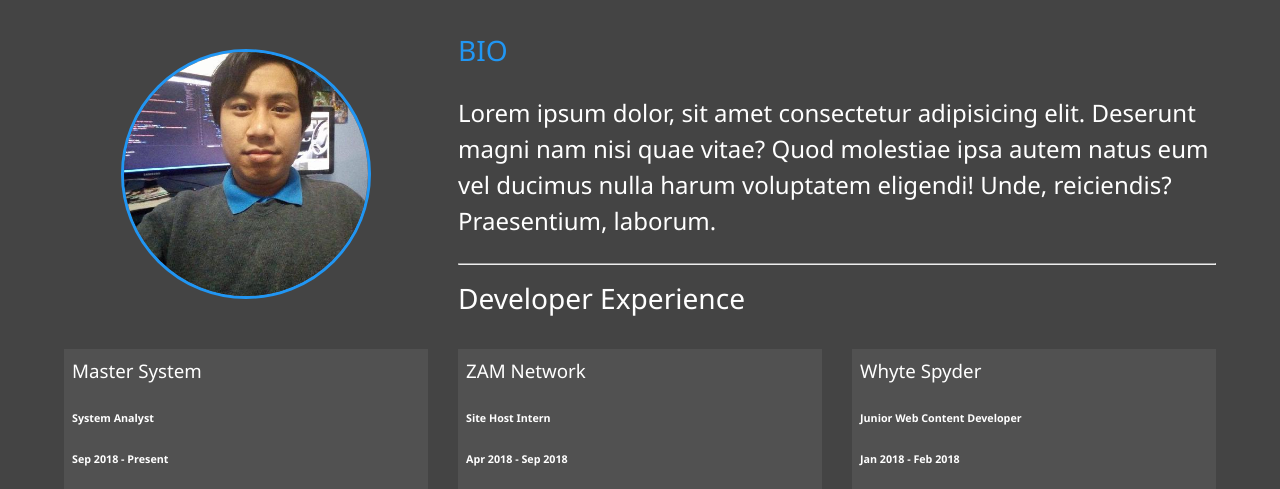
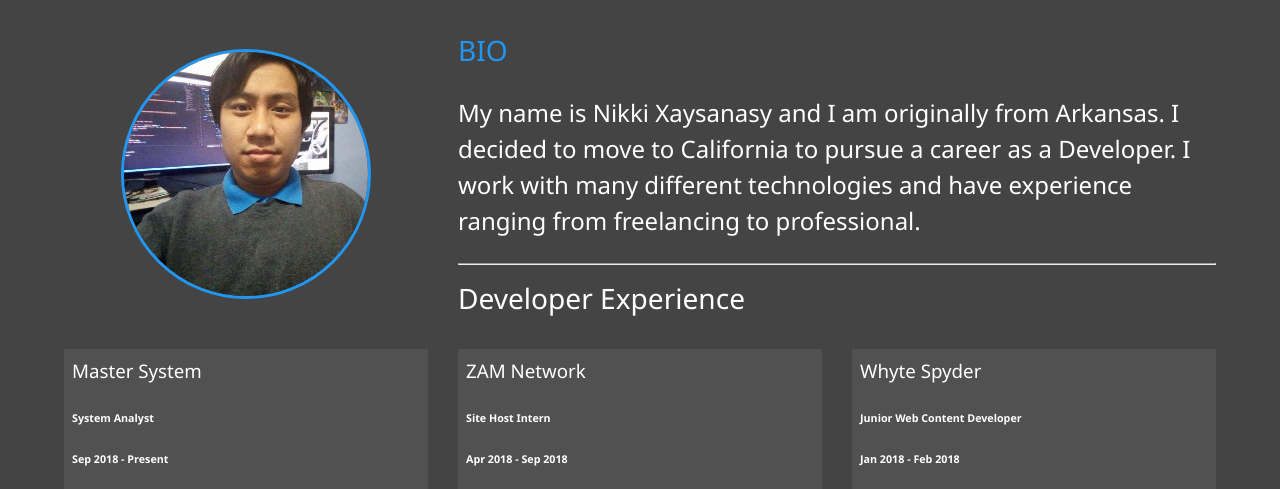
Before and after one commit to DjKniteX/portfoliov2, a website: page dist/about.html in a window 1280 px wide. Shown: the part 247-736 px from the top of the page. Drawn offline with Linux system fonts and the light colour scheme.

Commit message:
added basic about

```diff
--- a/dist/about.html
+++ b/dist/about.html
@@ -62,8 +62,9 @@
       <img src="img/nikkix1.jpeg" style="height:250px; width:250px" alt="John Doe" class="bio-image">
       <div class="bio">
         <h3 class="text-secondary">BIO</h3>
-        <p>Lorem ipsum dolor, sit amet consectetur adipisicing elit. Deserunt magni nam nisi quae vitae? Quod molestiae ipsa
-          autem natus eum vel ducimus nulla harum voluptatem eligendi! Unde, reiciendis? Praesentium, laborum.</p>
+        <p>My name is Nikki Xaysanasy and I am originally from Arkansas. I decided to move to California to pursue a career as a Developer.
+          I work with many different technologies and have experience ranging from freelancing to professional.
+        </p>
           <hr />
           <h3>Developer Experience</h3>
       </div>
```
